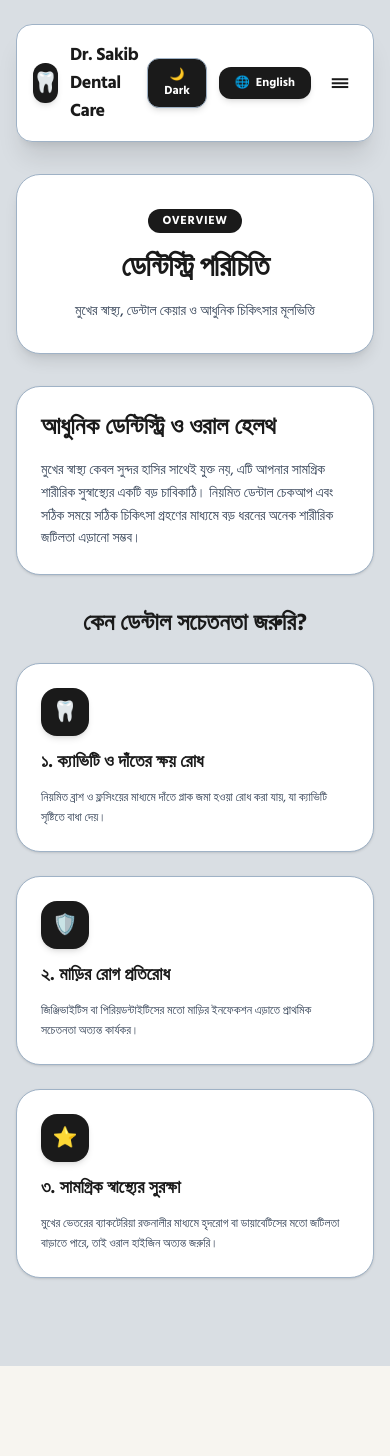
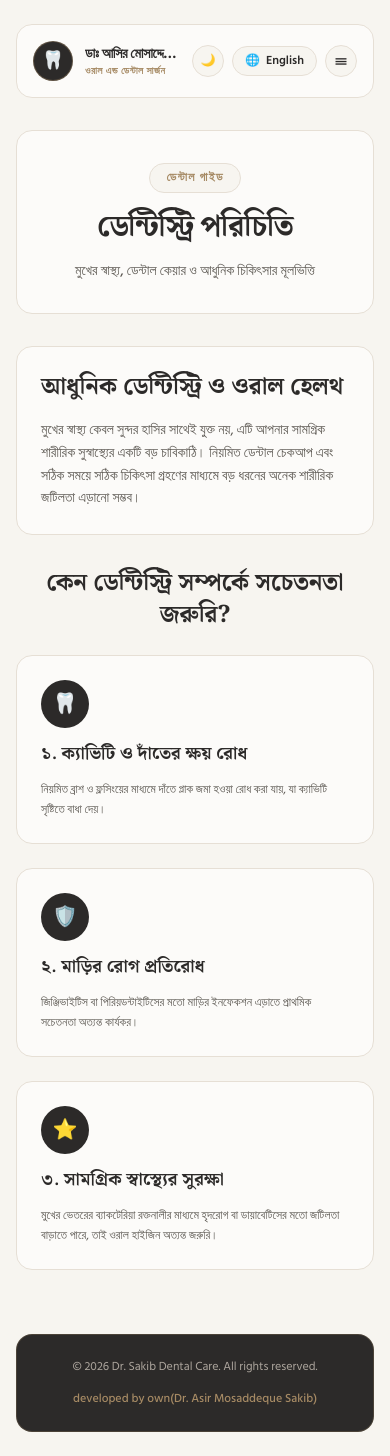
Before and after one commit to drsakib8263/dental-clinic-app, a Next.js app: page /introduction-to-dentistry in a window 390 px wide. Before the commit the page ends 1366 px from the top, so only its background shows below. Built offline with nearby package versions, Linux system fonts and the light colour scheme.

Commit message:
Style introduction-to-dentistry page and add About Dentistry link to hamburger menu

```diff
--- a/app/introduction-to-dentistry/page.jsx
+++ b/app/introduction-to-dentistry/page.jsx
@@ -8,47 +8,35 @@ export default function IntroductionToDentistry() {
   const [mobileMenuOpen, setMobileMenuOpen] = useState(false)
 
   useEffect(() => {
-    const savedTheme = localStorage.getItem('theme')
-    const isDark = savedTheme === 'dark'
-    setDarkMode(isDark)
-  }, [])
-
-  const toggleTheme = () => {
-    const nextMode = !darkMode
-    setDarkMode(nextMode)
-    localStorage.setItem('theme', nextMode ? 'dark' : 'light')
-  }
-
-  // থিম অনুযায়ী কালার প্যালেট (Services পেজের সাথে মিল রেখে)
-  const themeStyles = darkMode ? {
-    bgMain: '#1a1a1a',
-    cardBg: '#262626',
-    textColor: '#ffffff',
-    subTextColor: '#cbd5e1',
-    borderColor: '#9fb2c6'
-  } : {
-    bgMain: '#d9dee3',
-    cardBg: '#ffffff',
-    textColor: '#1a1a1a',
-    subTextColor: '#334155',
-    borderColor: '#9fb2c6'
-  }
+    const root = document.documentElement
+    if (darkMode) {
+      root.classList.add('dark')
+    } else {
+      root.classList.remove('dark')
+    }
+  }, [darkMode])
 
   const content = {
     bn: {
+      brandName: 'ডাঃ আসির মোসাদ্দেক সাকিব',
+      brandSub: 'ওরাল এন্ড ডেন্টাল সার্জন',
+      aboutDentistryMenu: 'ডেন্টিস্ট্রি সম্পর্কে',
       title: 'ডেন্টিস্ট্রি পরিচিতি',
       subtitle: 'মুখের স্বাস্থ্য, ডেন্টাল কেয়ার ও আধুনিক চিকিৎসার মূলভিত্তি',
       introTitle: 'আধুনিক ডেন্টিস্ট্রি ও ওরাল হেলথ',
-      introDesc: 'মুখের স্বাস্থ্য কেবল সুন্দর হাসির সাথেই যুক্ত নয়, এটি আপনার সামগ্রিক শারীরিক সুস্বাস্থ্যের একটি বড় চাবিকাঠি। নিয়মিত ডেন্টাল চেকআপ এবং সঠিক সময়ে সঠিক চিকিৎসা গ্রহণের মাধ্যমে বড় ধরনের অনেক শারীরিক জটিলতা এড়ানো সম্ভব।',
-      pointsTitle: 'কেন ডেন্টাল সচেতনতা জরুরি?',
-      point1Title: '১. ক্যাভিটি ও দাঁতের ক্ষয় রোধ',
-      point1Desc: 'নিয়মিত ব্রাশ ও ফ্লসিংয়ের মাধ্যমে দাঁতে প্লাক জমা হওয়া রোধ করা যায়, যা ক্যাভিটি সৃষ্টিতে বাধা দেয়।',
-      point2Title: '২. মাড়ির রোগ প্রতিরোধ',
-      point2Desc: 'জিঞ্জিভাইটিস বা পিরিয়ডন্টাইটিসের মতো মাড়ির ইনফেকশন এড়াতে প্রাথমিক সচেতনতা অত্যন্ত কার্যকর।',
+      introDesc: 'মুখের স্বাস্থ্য কেবল সুন্দর হাসির সাথেই যুক্ত নয়, এটি আপনার সামগ্রিক শারীরিক সুস্বাস্থ্যের একটি বড় চাবিকাঠি। নিয়মিত ডেন্টাল চেকআপ এবং সঠিক সময়ে সঠিক চিকিৎসা গ্রহণের মাধ্যমে বড় ধরনের অনেক শারীরিক জটিলতা এড়ানো সম্ভব।',
+      pointsTitle: 'কেন ডেন্টিস্ট্রি সম্পর্কে সচেতনতা জরুরি?',
+      point1Title: '১. ক্যাভিটি ও দাঁতের ক্ষয় রোধ',
+      point1Desc: 'নিয়মিত ব্রাশ ও ফ্লসিংয়ের মাধ্যমে দাঁতে প্লাক জমা হওয়া রোধ করা যায়, যা ক্যাভিটি সৃষ্টিতে বাধা দেয়।',
+      point2Title: '২. মাড়ির রোগ প্রতিরোধ',
+      point2Desc: 'জিঞ্জিভাইটিস বা পিরিয়ডন্টাইটিসের মতো মাড়ির ইনফেকশন এড়াতে প্রাথমিক সচেতনতা অত্যন্ত কার্যকর।',
       point3Title: '৩. সামগ্রিক স্বাস্থ্যের সুরক্ষা',
-      point3Desc: 'মুখের ভেতরের ব্যাকটেরিয়া রক্তনালীর মাধ্যমে হৃদরোগ বা ডায়াবেটিসের মতো জটিলতা বাড়াতে পারে, তাই ওরাল হাইজিন অত্যন্ত জরুরি।'
+      point3Desc: 'মুখের ভেতরের ব্যাকটেরিয়া রক্তনালীর মাধ্যমে হৃদরোগ বা ডায়াবেটিসের মতো জটিলতা বাড়াতে পারে, তাই ওরাল হাইজিন অত্যন্ত জরুরি।'
     },
     en: {
+      brandName: 'Dr. Asir Mosaddeque Sakib',
+      brandSub: 'Oral & Dental Surgeon',
+      aboutDentistryMenu: 'About Dentistry',
       title: 'Introduction to Dentistry',
       subtitle: 'The Foundation of Oral Health, Dental Care & Modern Treatments',
       introTitle: 'Modern Dentistry & Oral Health',
@@ -65,59 +53,67 @@ export default function IntroductionToDentistry() {
 
   return (
     <main
-      className="min-h-screen relative py-6 px-4 md:px-12 transition-all duration-300 scroll-smooth"
-      style={{ backgroundColor: themeStyles.bgMain, color: themeStyles.textColor }}
+      data-lang={lang}
+      className="font-body-ui min-h-screen relative py-6 px-4 md:px-12 transition-colors duration-300 scroll-smooth bg-[#F7F5F0] dark:bg-[#121110] text-[#2C2A29] dark:text-[#F7F5F0] overflow-x-clip"
     >
+      <link
+        rel="stylesheet"
+        href="https://fonts.googleapis.com/css2?family=Hind+Siliguri:wght@400;500;600;700&family=Noto+Serif+Bengali:wght@600;700;800&family=Playfair+Display:wght@600;700;800&family=Plus+Jakarta+Sans:wght@400;500;600;700;800&display=swap"
+      />
 
       {/* ন্যাভিগেশন বার */}
-      <header
-        className="max-w-7xl mx-auto mb-8 sticky top-4 z-50 p-4 md:px-8 rounded-2xl shadow-xl backdrop-blur-md flex items-center justify-between border transition-all duration-300"
-        style={{ backgroundColor: themeStyles.cardBg, borderColor: themeStyles.borderColor }}
-      >
-        <div className="flex items-center gap-3">
-          <div
-            className="w-10 h-10 rounded-xl flex items-center justify-center text-white text-xl font-black shadow-md"
-            style={{ backgroundColor: '#1a1a1a' }}
-          >
+      <header className="max-w-7xl mx-auto mb-8 sticky top-4 z-50 p-4 md:px-8 rounded-2xl backdrop-blur-md flex items-center justify-between gap-2 border border-[#E6DFD5] dark:border-white/10 bg-[#FCFBF9]/95 dark:bg-[#171615]/95 transition-colors duration-300">
+        <a href="/" className="flex items-center gap-3 min-w-0">
+          <div className="w-10 h-10 shrink-0 rounded-full bg-[#2C2A29] dark:bg-[#F7F5F0] text-[#F7F5F0] dark:text-[#2C2A29] flex items-center justify-center text-lg border border-[#A68A64]/40">
             🦷
           </div>
-          <span
-            className="font-extrabold text-lg md:text-xl tracking-tight"
-            style={{ color: themeStyles.textColor }}
-          >
-            Dr. Sakib Dental Care
-          </span>
-        </div>
+          <div className="flex flex-col min-w-0">
+            <span className="font-bold text-sm sm:text-base md:text-xl tracking-tight truncate text-[#2C2A29] dark:text-[#F7F5F0]">
+              {content[lang].brandName}
+            </span>
+            <span className="text-[10px] font-semibold text-[#A68A64] uppercase tracking-wider truncate">
+              {content[lang].brandSub}
+            </span>
+          </div>
+        </a>
 
-        <nav className="hidden md:flex items-center gap-6 font-bold text-sm md:text-base" style={{ color: themeStyles.textColor }}>
-          <a href="/" className="transition hover:opacity-70">Home</a>
-          <a href="/#about-section" className="transition hover:opacity-70">About us</a>
-          <a href="/introduction-to-dentistry" className="transition hover:opacity-70 border-b-2 pb-0.5" style={{ borderColor: '#9fb2c6' }}>Introduction to Dentistry</a>
-          <a href="/services" className="transition hover:opacity-70">Our services</a>
-          <a href="/gallery" className="transition hover:opacity-70">Gallery</a>
-          <a href="/#contact-section" className="transition hover:opacity-70">Contact us</a>
+        <nav className="hidden lg:flex items-center gap-6 font-medium text-sm text-[#5C5852] dark:text-[#D8CFC4]">
+          <a href="/" className="hover:text-[#A68A64] transition-colors duration-300">
+            {lang === 'bn' ? 'হোম' : 'Home'}
+          </a>
+          <a href="/#about-section" className="hover:text-[#A68A64] transition-colors duration-300">
+            {lang === 'bn' ? 'আমাদের সম্পর্কে' : 'About Us'}
+          </a>
+          <a href="/introduction-to-dentistry" className="text-[#2C2A29] dark:text-[#F7F5F0] font-semibold border-b border-[#A68A64] pb-0.5 transition-colors duration-300">
+            {content[lang].aboutDentistryMenu}
+          </a>
+          <a href="/services" className="hover:text-[#A68A64] transition-colors duration-300">
+            {lang === 'bn' ? 'সার্ভিস সমূহ' : 'Services'}
+          </a>
+          <a href="/gallery" className="hover:text-[#A68A64] transition-colors duration-300">
+            {lang === 'bn' ? 'গ্যালারি' : 'Gallery'}
+          </a>
+          <a href="/#contact-section" className="hover:text-[#A68A64] transition-colors duration-300">
+            {lang === 'bn' ? 'যোগাযোগ' : 'Contact Us'}
+          </a>
         </nav>
 
-        <div className="flex items-center gap-3">
+        <div className="flex items-center gap-2 shrink-0">
           {/* লাইট / ডার্ক মোড টগল বাটন */}
           <button
             type="button"
-            onClick={toggleTheme}
-            className="font-bold px-4 py-2 rounded-xl shadow-md border transition-all duration-300 flex items-center gap-2 text-xs md:text-sm cursor-pointer select-none"
-            style={{
-              backgroundColor: darkMode ? '#ffffff' : '#1a1a1a',
-              color: darkMode ? '#1a1a1a' : '#ffffff',
-              borderColor: themeStyles.borderColor
-            }}
+            onClick={() => setDarkMode(!darkMode)}
+            title={darkMode ? (lang === 'bn' ? 'লাইট মোড' : 'Light Mode') : (lang === 'bn' ? 'ডার্ক মোড' : 'Dark Mode')}
+            aria-label="Toggle Dark Mode"
+            className="w-8 h-8 sm:w-9 sm:h-9 shrink-0 rounded-full border border-[#E6DFD5] dark:border-white/15 bg-[#F7F5F0] dark:bg-[#1C1B1A] hover:border-[#A68A64] text-[#2C2A29] dark:text-[#F7F5F0] flex items-center justify-center text-xs sm:text-sm cursor-pointer transition-colors duration-300"
           >
-            <span>{darkMode ? '☀️ Light' : '🌙 Dark'}</span>
+            {darkMode ? '☀️' : '🌙'}
           </button>
 
           <button
             type="button"
             onClick={() => setLang(lang === 'bn' ? 'en' : 'bn')}
-            className="font-extrabold px-4 py-2 rounded-xl shadow-md transition flex items-center gap-1.5 text-xs md:text-sm cursor-pointer select-none text-white"
-            style={{ backgroundColor: '#1a1a1a' }}
+            className="font-semibold px-3 sm:px-4 py-1.5 sm:py-2 rounded-full border border-[#E6DFD5] dark:border-white/15 bg-[#F7F5F0] dark:bg-[#1C1B1A] hover:border-[#A68A64] text-[#2C2A29] dark:text-[#F7F5F0] transition-colors duration-300 flex items-center gap-1.5 text-xs md:text-sm cursor-pointer select-none"
           >
             <span>🌐</span>
             <span>{lang === 'bn' ? 'English' : 'বাংলা'}</span>
@@ -126,27 +122,35 @@ export default function IntroductionToDentistry() {
           <button
             type="button"
             onClick={() => setMobileMenuOpen(!mobileMenuOpen)}
-            className="md:hidden text-2xl p-2 focus:outline-none"
-            style={{ color: themeStyles.textColor }}
+            className="lg:hidden w-8 h-8 sm:w-9 sm:h-9 shrink-0 rounded-full border border-[#E6DFD5] dark:border-white/15 bg-[#F7F5F0] dark:bg-[#1C1B1A] text-[#2C2A29] dark:text-[#F7F5F0] flex items-center justify-center text-base sm:text-lg cursor-pointer focus:outline-none"
             aria-label="Toggle Menu"
           >
-            ☰
+            {mobileMenuOpen ? '✕' : '☰'}
           </button>
         </div>
       </header>
 
-      {/* মোবাইল ড্রপডাউন মেনু */}
+      {/* হ্যামবার্গার / মোবাইল ড্রপডাউন মেনু */}
       {mobileMenuOpen && (
-        <div
-          className="max-w-7xl mx-auto mb-6 md:hidden relative z-50 p-4 rounded-2xl shadow-2xl border space-y-3 font-bold text-sm"
-          style={{ backgroundColor: themeStyles.cardBg, borderColor: themeStyles.borderColor, color: themeStyles.textColor }}
-        >
-          <a href="/" onClick={() => setMobileMenuOpen(false)} className="block py-1.5 px-2 rounded-lg" style={{ backgroundColor: '#1a1a1a', color: '#ffffff' }}>Home</a>
-          <a href="/#about-section" onClick={() => setMobileMenuOpen(false)} className="block py-1.5 px-2 rounded-lg opacity-90">About us</a>
-          <a href="/introduction-to-dentistry" onClick={() => setMobileMenuOpen(false)} className="block py-1.5 px-2 rounded-lg opacity-90">Introduction to Dentistry</a>
-          <a href="/services" onClick={() => setMobileMenuOpen(false)} className="block py-1.5 px-2 rounded-lg opacity-90">Our services</a>
-          <a href="/gallery" onClick={() => setMobileMenuOpen(false)} className="block py-1.5 px-2 rounded-lg opacity-90">Gallery</a>
-          <a href="/#contact-section" onClick={() => setMobileMenuOpen(false)} className="block py-1.5 px-2 rounded-lg opacity-90">Contact us</a>
+        <div className="max-w-7xl mx-auto mb-6 lg:hidden relative z-50 p-4 rounded-2xl border border-[#E6DFD5] dark:border-white/15 bg-[#FCFBF9] dark:bg-[#171615] space-y-2.5 font-semibold text-sm text-[#2C2A29] dark:text-[#F7F5F0]">
+          <a href="/" onClick={() => setMobileMenuOpen(false)} className="block py-2 px-3 rounded-xl border-b border-[#E6DFD5] dark:border-white/10">
+            {lang === 'bn' ? 'হোম' : 'Home'}
+          </a>
+          <a href="/#about-section" onClick={() => setMobileMenuOpen(false)} className="block py-2 px-3 rounded-xl border-b border-[#E6DFD5] dark:border-white/10 text-[#5C5852] dark:text-[#D8CFC4]">
+            {lang === 'bn' ? 'আমাদের সম্পর্কে' : 'About Us'}
+          </a>
+          <a href="/introduction-to-dentistry" onClick={() => setMobileMenuOpen(false)} className="block py-2 px-3 rounded-xl border-b border-[#E6DFD5] dark:border-white/10 text-[#A68A64]">
+            {content[lang].aboutDentistryMenu}
+          </a>
+          <a href="/services" onClick={() => setMobileMenuOpen(false)} className="block py-2 px-3 rounded-xl border-b border-[#E6DFD5] dark:border-white/10 text-[#5C5852] dark:text-[#D8CFC4]">
+            {lang === 'bn' ? 'সার্ভিস সমূহ' : 'Services'}
+          </a>
+          <a href="/gallery" onClick={() => setMobileMenuOpen(false)} className="block py-2 px-3 rounded-xl border-b border-[#E6DFD5] dark:border-white/10 text-[#5C5852] dark:text-[#D8CFC4]">
+            {lang === 'bn' ? 'গ্যালারি' : 'Gallery'}
+          </a>
+          <a href="/#contact-section" onClick={() => setMobileMenuOpen(false)} className="block py-2 px-3 rounded-xl text-[#5C5852] dark:text-[#D8CFC4]">
+            {lang === 'bn' ? 'যোগাযোগ' : 'Contact Us'}
+          </a>
         </div>
       )}
 
@@ -154,76 +158,58 @@ export default function IntroductionToDentistry() {
       <section className="max-w-7xl mx-auto space-y-8 mb-16">
 
         {/* হেডার ব্যানার */}
-        <div
-          className="p-8 md:p-12 rounded-3xl border shadow-lg text-center space-y-4"
-          style={{ backgroundColor: themeStyles.cardBg, borderColor: themeStyles.borderColor }}
-        >
-          <span
-            className="text-white text-xs font-bold px-3.5 py-1 rounded-full uppercase tracking-wider inline-block"
-            style={{ backgroundColor: '#1a1a1a' }}
-          >
-            Overview
+        <div className="p-8 md:p-12 rounded-2xl border border-[#E6DFD5] dark:border-white/10 bg-[#FCFBF9] dark:bg-[#171615] text-center space-y-4 transition-colors duration-300">
+          <span className="text-[#A68A64] bg-[#F7F5F0] dark:bg-[#1C1B1A] border border-[#E6DFD5] dark:border-white/15 text-xs font-semibold px-4 py-1.5 rounded-full uppercase tracking-widest inline-block">
+            {lang === 'bn' ? 'ডেন্টাল গাইড' : 'Overview'}
           </span>
-          <h1 className="text-3xl md:text-5xl font-black tracking-tight" style={{ color: themeStyles.textColor }}>
+          <h1 className="font-heading text-3xl md:text-5xl font-extrabold tracking-tight text-[#2C2A29] dark:text-[#F7F5F0]">
             {content[lang].title}
           </h1>
-          <p className="text-sm md:text-base max-w-2xl mx-auto font-medium" style={{ color: themeStyles.subTextColor }}>
+          <p className="text-sm md:text-base max-w-2xl mx-auto font-medium text-[#5C5852] dark:text-[#D8CFC4]">
             {content[lang].subtitle}
           </p>
         </div>
 
         {/* প্রধান বিবরণ */}
-        <div
-          className="p-6 md:p-10 rounded-3xl border shadow-sm space-y-4"
-          style={{ backgroundColor: themeStyles.cardBg, borderColor: themeStyles.borderColor }}
-        >
-          <h2 className="text-2xl md:text-3xl font-extrabold" style={{ color: themeStyles.textColor }}>
+        <div className="p-6 md:p-10 rounded-2xl border border-[#E6DFD5] dark:border-white/10 bg-[#FCFBF9] dark:bg-[#171615] space-y-4 transition-colors duration-300">
+          <h2 className="font-heading text-2xl md:text-3xl font-bold text-[#2C2A29] dark:text-[#F7F5F0]">
             {content[lang].introTitle}
           </h2>
-          <p className="text-sm md:text-base leading-relaxed" style={{ color: themeStyles.subTextColor }}>
+          <p className="text-sm md:text-base leading-relaxed text-[#5C5852] dark:text-[#D8CFC4]">
             {content[lang].introDesc}
           </p>
         </div>
 
-        {/* পয়েন্টসমূহ (গ্রেডিয়েন্ট বর্ডার সহ বা ফিচার কার্ড স্টাইলে) */}
+        {/* পয়েন্টসমূহ */}
         <div className="space-y-6">
-          <h2 className="text-2xl font-extrabold text-center" style={{ color: themeStyles.textColor }}>
+          <h2 className="font-heading text-2xl md:text-3xl font-bold text-center text-[#2C2A29] dark:text-[#F7F5F0]">
             {content[lang].pointsTitle}
           </h2>
 
           <div className="grid grid-cols-1 md:grid-cols-3 gap-6">
 
-            <div
-              className="p-6 rounded-3xl border shadow-sm space-y-3"
-              style={{ backgroundColor: themeStyles.cardBg, borderColor: themeStyles.borderColor }}
-            >
-              <div className="w-12 h-12 rounded-2xl flex items-center justify-center text-xl font-bold text-white shadow-md" style={{ backgroundColor: '#1a1a1a' }}>
+            <div className="p-6 rounded-2xl border border-[#E6DFD5] dark:border-white/10 bg-[#FCFBF9] dark:bg-[#171615] hover:border-[#A68A64] transition-colors duration-300 space-y-3">
+              <div className="w-12 h-12 rounded-full flex items-center justify-center text-xl bg-[#2C2A29] dark:bg-[#F7F5F0] text-[#F7F5F0] dark:text-[#2C2A29]">
                 🦷
               </div>
-              <h3 className="text-lg font-bold" style={{ color: themeStyles.textColor }}>{content[lang].point1Title}</h3>
-              <p className="text-xs md:text-sm leading-relaxed" style={{ color: themeStyles.subTextColor }}>{content[lang].point1Desc}</p>
+              <h3 className="font-heading text-lg font-bold text-[#2C2A29] dark:text-[#F7F5F0]">{content[lang].point1Title}</h3>
+              <p className="text-xs md:text-sm leading-relaxed text-[#5C5852] dark:text-[#D8CFC4]">{content[lang].point1Desc}</p>
             </div>
 
-            <div
-              className="p-6 rounded-3xl border shadow-sm space-y-3"
-              style={{ backgroundColor: themeStyles.cardBg, borderColor: themeStyles.borderColor }}
-            >
-              <div className="w-12 h-12 rounded-2xl flex items-center justify-center text-xl font-bold text-white shadow-md" style={{ backgroundColor: '#1a1a1a' }}>
+            <div className="p-6 rounded-2xl border border-[#E6DFD5] dark:border-white/10 bg-[#FCFBF9] dark:bg-[#171615] hover:border-[#A68A64] transition-colors duration-300 space-y-3">
+              <div className="w-12 h-12 rounded-full flex items-center justify-center text-xl bg-[#2C2A29] dark:bg-[#F7F5F0] text-[#F7F5F0] dark:text-[#2C2A29]">
                 🛡️
               </div>
-              <h3 className="text-lg font-bold" style={{ color: themeStyles.textColor }}>{content[lang].point2Title}</h3>
-              <p className="text-xs md:text-sm leading-relaxed" style={{ color: themeStyles.subTextColor }}>{content[lang].point2Desc}</p>
+              <h3 className="font-heading text-lg font-bold text-[#2C2A29] dark:text-[#F7F5F0]">{content[lang].point2Title}</h3>
+              <p className="text-xs md:text-sm leading-relaxed text-[#5C5852] dark:text-[#D8CFC4]">{content[lang].point2Desc}</p>
             </div>
 
-            <div
-              className="p-6 rounded-3xl border shadow-sm space-y-3"
-              style={{ backgroundColor: themeStyles.cardBg, borderColor: themeStyles.borderColor }}
-            >
-              <div className="w-12 h-12 rounded-2xl flex items-center justify-center text-xl font-bold text-white shadow-md" style={{ backgroundColor: '#1a1a1a' }}>
+            <div className="p-6 rounded-2xl border border-[#E6DFD5] dark:border-white/10 bg-[#FCFBF9] dark:bg-[#171615] hover:border-[#A68A64] transition-colors duration-300 space-y-3">
+              <div className="w-12 h-12 rounded-full flex items-center justify-center text-xl bg-[#2C2A29] dark:bg-[#F7F5F0] text-[#F7F5F0] dark:text-[#2C2A29]">
                 ⭐
               </div>
-              <h3 className="text-lg font-bold" style={{ color: themeStyles.textColor }}>{content[lang].point3Title}</h3>
-              <p className="text-xs md:text-sm leading-relaxed" style={{ color: themeStyles.subTextColor }}>{content[lang].point3Desc}</p>
+              <h3 className="font-heading text-lg font-bold text-[#2C2A29] dark:text-[#F7F5F0]">{content[lang].point3Title}</h3>
+              <p className="text-xs md:text-sm leading-relaxed text-[#5C5852] dark:text-[#D8CFC4]">{content[lang].point3Desc}</p>
             </div>
 
           </div>
@@ -231,6 +217,14 @@ export default function IntroductionToDentistry() {
 
       </section>
 
+      {/* ফুটার */}
+      <footer className="max-w-7xl mx-auto bg-[#2C2A29] dark:bg-[#0D0C0B] text-[#D8CFC4] py-6 px-6 rounded-2xl border border-[#A68A64]/25 flex flex-col sm:flex-row items-center justify-between text-xs text-[#D8CFC4]/75 gap-4">
+        <p>© 2026 Dr. Sakib Dental Care. All rights reserved.</p>
+        <p className="font-medium text-[#A68A64]">
+          developed by own(Dr. Asir Mosaddeque Sakib)
+        </p>
+      </footer>
+
     </main>
   )
 }
--- a/app/page.jsx
+++ b/app/page.jsx
@@ -750,7 +750,7 @@ export default function Home() {
         </div>
       </div>
 
-      {/* মোবাইল ড্রপডাউন মেনু */}
+      {/* মোবাইল / হ্যামবার্গার ড্রপডাউন মেনু */}
       {mobileMenuOpen && (
         <div className="lg:hidden px-4 sm:px-6 py-4 space-y-2.5 bg-[#FCFBF9] dark:bg-[#171615] border-b border-[#E6DFD5] dark:border-white/10 transition-all duration-300">
           <a href="/" onClick={() => setMobileMenuOpen(false)} className="block py-2 font-semibold text-sm border-b border-[#E6DFD5] dark:border-white/10 text-[#2C2A29] dark:text-[#F7F5F0]">
@@ -758,6 +758,9 @@ export default function Home() {
           </a>
           <a href="#about-section" onClick={() => setMobileMenuOpen(false)} className="block py-2 font-semibold text-sm border-b border-[#E6DFD5] dark:border-white/10 text-[#5C5852] dark:text-[#D8CFC4]">
             {lang === 'bn' ? 'আমাদের সম্পর্কে' : 'About Us'}
+          </a>
+          <a href="/introduction-to-dentistry" onClick={() => setMobileMenuOpen(false)} className="block py-2 font-semibold text-sm border-b border-[#E6DFD5] dark:border-white/10 text-[#5C5852] dark:text-[#D8CFC4]">
+            {lang === 'bn' ? 'ডেন্টিস্ট্রি সম্পর্কে' : 'About Dentistry'}
           </a>
           <a href="/services" onClick={() => setMobileMenuOpen(false)} className="block py-2 font-semibold text-sm border-b border-[#E6DFD5] dark:border-white/10 text-[#5C5852] dark:text-[#D8CFC4]">
             {lang === 'bn' ? 'সার্ভিস সমূহ' : 'Services'}
```
